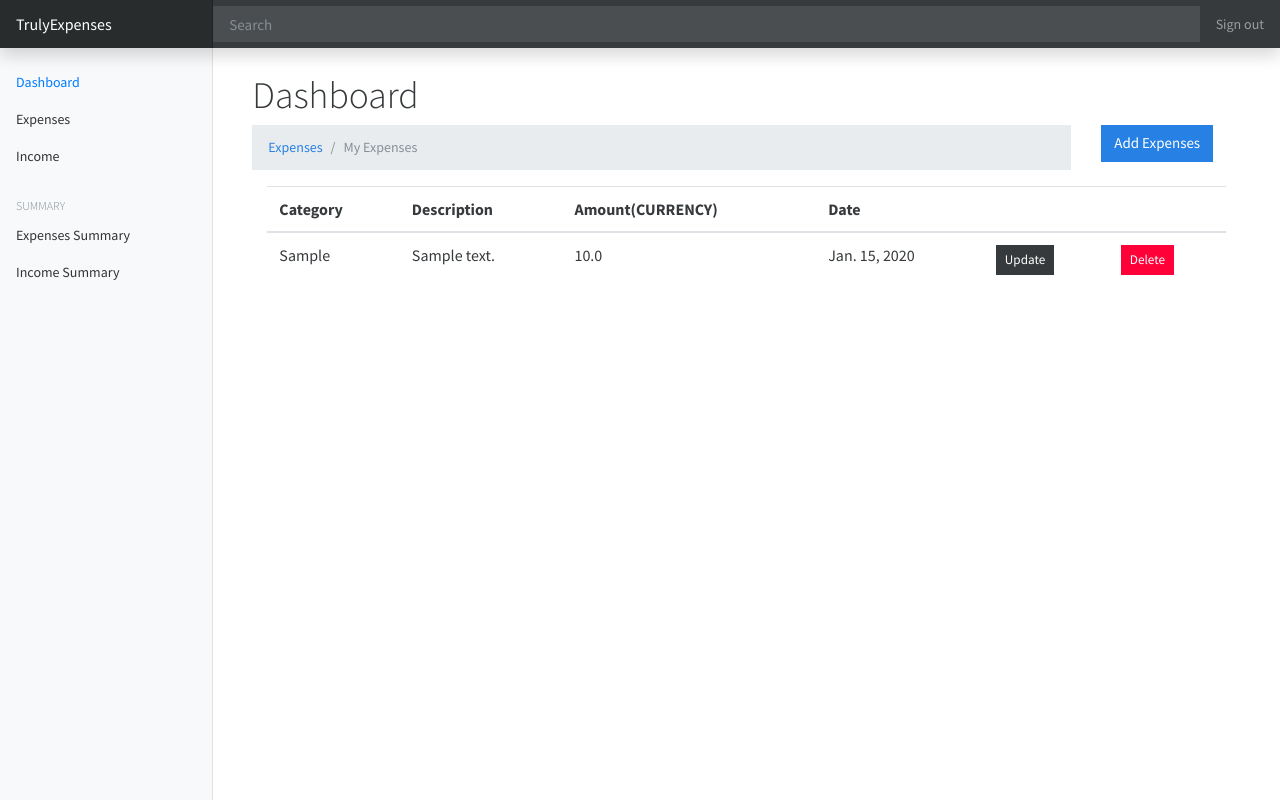
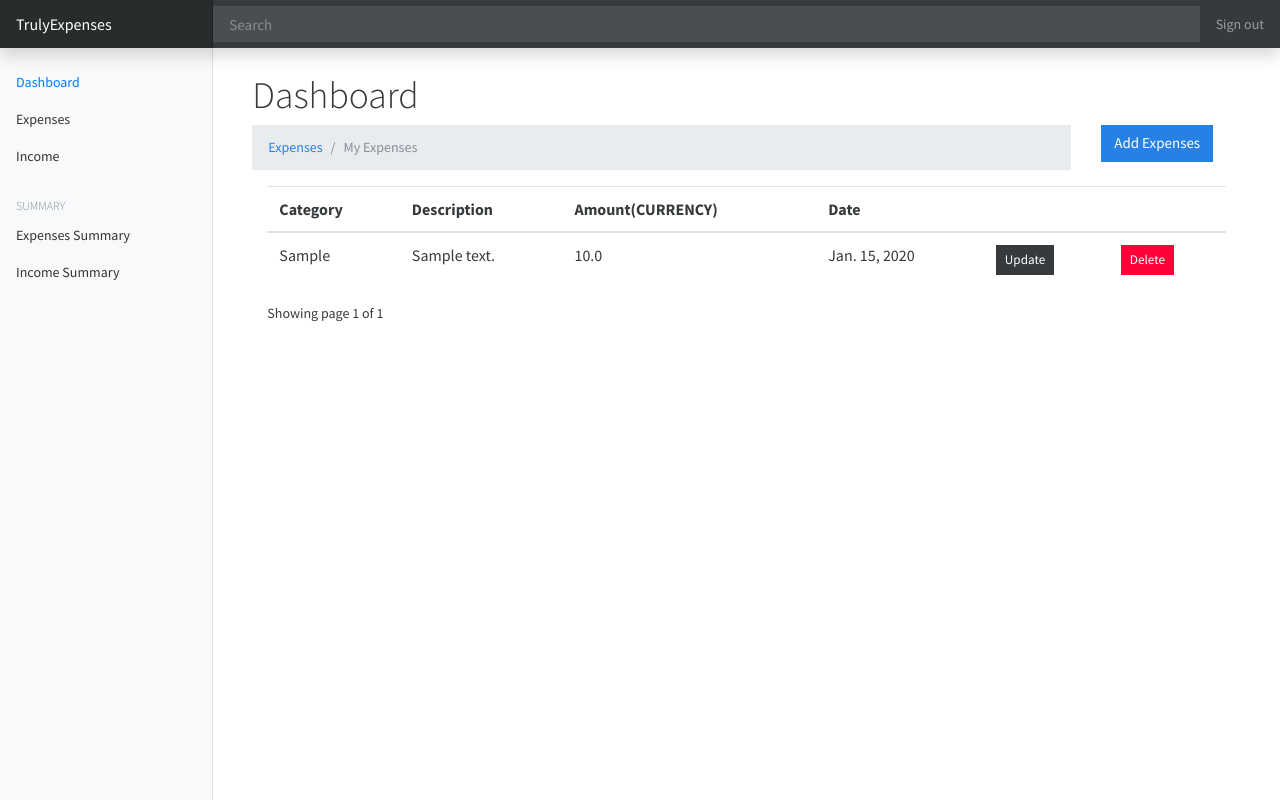
Before and after one commit to md-abdul-alim/Django-Ajax-Chart.js-IncomeExpense, a Django app: page / in a window 1280 px wide. Run offline with Django 3.2, Linux system fonts and the light colour scheme; a user stored in the database is signed in; tables that the repository leaves empty hold one stand-in row (values such as "Sample post"); some libraries are stand-ins or nearby versions.

Commit message:
Pagination

```diff
--- a/expenses/views.py
+++ b/expenses/views.py
@@ -5,17 +5,21 @@ from django.shortcuts import redirect, render
 from django.contrib.auth.decorators import login_required
 from django.contrib import messages
 from .models import Category, Expense
+from django.core.paginator import Paginator
 # Create your views here.
 
 
 @login_required(login_url='login')
 def dashboard(request):
-    categories = Category.objects.all()
+    #categories = Category.objects.all()
     expenses = Expense.objects.filter(owner=request.user)
-
+    paginator = Paginator(expenses, 3)
+    page_number = request.GET.get('page')
+    page_obj = Paginator.get_page(paginator, page_number)
     context = {
-        'categories': categories,
-        'expenses': expenses
+        # 'categories': categories,
+        'expenses': expenses,
+        'page_obj': page_obj
     }
     return render(request, 'expenses/dashboard.html', context)
 
--- /dev/null
+++ b/static/js/searchExpenses.js
@@ -0,0 +1,4 @@
+const tableOutput = document.querySelector(".table-output");
+tableOutput.style.display = "none";
+const appTable = document.querySelector(".app-table");
+const paginationContainer = document.querySelector(".pagination-container");
--- a/templates/expenses/dashboard.html
+++ b/templates/expenses/dashboard.html
@@ -32,7 +32,7 @@
                 </tr>
             </thead>
             <tbody>
-                {% for expense in expenses %}
+                {% for expense in page_obj %}
                 <tr>
                     <td>{{expense.category}}</td>
                     <td>{{expense.description}}</td>
@@ -44,6 +44,23 @@
                 {% endfor %}
             </tbody>
         </table>
+
+        <div>
+            Showing page {{page_obj.number}} of {{page_obj.paginator.num_pages}}
+        </div>
+        <div class="pagination align-right float-right mr-auto">
+            {% if page_obj.has_previous %}
+                <li {% if page_obj.number %} class="page-item active" {% endif %}> <a class="page-link" href="?page=1">&laquo; 1</a></li>
+                <li class="page-item"><a class="page-link" href="?page={{ page_obj.previous_page_number}}">Previous</a></li>
+            {% endif %}
+
+            {% if page_obj.has_next %}
+                <li class="page-item"><a class="page-link" href="?page={{page_obj.next_page_number}}">Next</a></li>
+                <li class="page-item active" ><a class="page-link" href="?page={{page_obj.paginator.num_pages}}">{{page_obj.paginator.num_pages}} &raquo;</a></li>
+            {% endif %}
+        </div>
+
+
         {% endif %}
     </div>
 </div>
```
